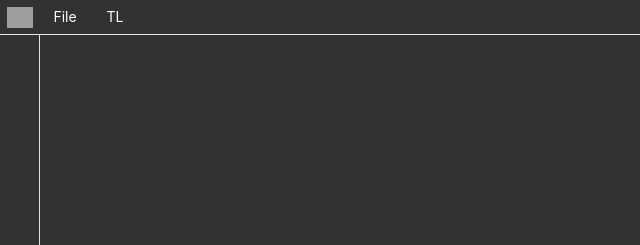
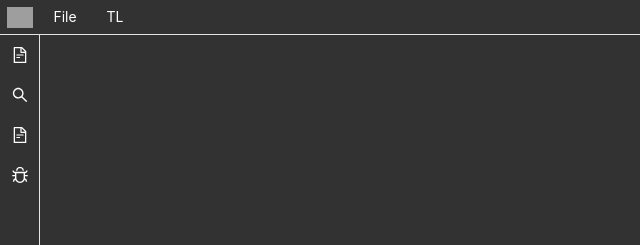
Before and after one commit to uxo2/xyz-t, a React (Create React App) app: page /home in a window 1280 px wide. Shown: the top 245 px of the page, without its empty margins (0-640 px from the left). Built offline with nearby package versions, Linux system fonts and the light colour scheme; grey boxes are pictures that could not be loaded.

Commit message:
update[ui]

```diff
--- a/src/pages/Home/HomeFileResources.tsx
+++ b/src/pages/Home/HomeFileResources/index.tsx
@@ -1,5 +1,4 @@
 import { Drawer } from 'antd'
-
 
 const FileResources = () => {
   const onClose = () => { }
--- /dev/null
+++ b/src/pages/Home/HomeFileResources/styled.tsx
@@ -0,0 +1,5 @@
+import styled from 'styled-components'
+
+export const SidebarContentMeta = styled.div`
+
+`
--- a/src/pages/Home/HomeHeaderComp.tsx
+++ b/src/pages/Home/HomeHeaderComp/index.tsx
@@ -8,7 +8,7 @@ import {
   HomeHeaderBox,
   Button
 } from './styled'
-import HomeFileResources from './HomeFileResources'
+import HomeFileResources from '../HomeFileResources/index'
 
 const HomeHeaderBoxComp = () => {
   const openFileResourcesDrawer = () => {
--- /dev/null
+++ b/src/pages/Home/HomeHeaderComp/styled.tsx
@@ -0,0 +1,27 @@
+import styled from 'styled-components'
+
+export const HomeHeaderBox = styled.header`
+  width: 100%;
+  height: 35px;
+  display: flex;
+  justify-content: flex-start;
+  align-items: center;
+  border-bottom: 1px solid #e3e4e5;
+  .logo-box {
+    width: 100%;
+    height: 100%;
+    padding: 7px;
+    display: inline-block;
+  }
+`
+export const Button = styled.div`
+  display: inline-block;
+  padding: 2px 4px;
+  color: #fff;
+  width: 50px;
+  text-align: center;
+  cursor: pointer;
+  &:hover {
+    background-color: #909399;
+  }
+`
--- a/src/pages/Home/HomeSidebarLeftBox.tsx
+++ /dev/null
@@ -1,9 +0,0 @@
-import {
-  SideBarComp
-} from './styled'
-
-export default () => {
-  return (
-    <SideBarComp></SideBarComp>
-  )
-}
--- /dev/null
+++ b/src/pages/Home/HomeSidebarLeftBox/index.tsx
@@ -0,0 +1,19 @@
+import {
+  SideBarComp
+} from './styled'
+import { SIDEBAR_LEFT_ICONS } from '../../../utils/constant'
+import { Button } from 'antd'
+
+export default () => {
+  return (
+    <SideBarComp>
+      {
+        SIDEBAR_LEFT_ICONS.map(item => {
+          return (
+            <Button icon={<item.icon />} type="text" className="sidebar-icon-btn"></Button>
+          )
+        })
+      }
+    </SideBarComp>
+  )
+}
--- /dev/null
+++ b/src/pages/Home/HomeSidebarLeftBox/styled.tsx
@@ -0,0 +1,12 @@
+import styled from 'styled-components'
+
+export const SideBarComp = styled.div`
+  width: 40px;
+  height: 100%;
+  border-right: 1px solid #e3e4e5;
+  .sidebar-icon-btn {
+    color: #fff;
+    width: 100%;
+    height: 40px;
+  }
+`
--- /dev/null
+++ b/src/pages/Home/HomeSidebarMeta/index.tsx
@@ -0,0 +1,12 @@
+import React from 'react'
+import {
+  SidebarContentMeta
+} from './styled'
+
+export default () => {
+  return (
+    <React.Fragment>
+      <SidebarContentMeta></SidebarContentMeta>
+    </React.Fragment>
+  )
+}
--- /dev/null
+++ b/src/pages/Home/HomeSidebarMeta/styled.tsx
@@ -0,0 +1,5 @@
+import styled from 'styled-components'
+
+export const SidebarContentMeta = styled.div`
+
+`
--- a/src/pages/Home/index.tsx
+++ b/src/pages/Home/index.tsx
@@ -1,5 +1,6 @@
-import HomeHeaderComp from './HomeHeaderComp'
-import HomeSidebarLeftBox from './HomeSidebarLeftBox'
+import HomeHeaderComp from './HomeHeaderComp/index'
+import HomeSidebarLeftBox from './HomeSidebarLeftBox/index'
+import HomeSidebarMeta from './HomeSidebarMeta/index'
 import {
   HomePageContainer,
   HomeMain,
@@ -11,6 +12,7 @@ const HomePage = () => (
     <HomeHeaderComp></HomeHeaderComp>
     <HomeMain>
       <HomeSidebarLeftBox></HomeSidebarLeftBox>
+      <HomeSidebarMeta></HomeSidebarMeta>
       <HomeContent></HomeContent>
     </HomeMain>
   </HomePageContainer>
--- a/src/pages/Home/styled.tsx
+++ b/src/pages/Home/styled.tsx
@@ -15,39 +15,6 @@ export const HomeMain = styled.div`
   align-items: flex-start;
 `
 
-export const Button = styled.div`
-  display: inline-block;
-  padding: 2px 4px;
-  color: #fff;
-  width: 50px;
-  text-align: center;
-  cursor: pointer;
-  &:hover {
-    background-color: #909399;
-  }
-`
-
-export const SideBarComp = styled.div`
-  width: 40px;
-  height: 100%;
-  border-right: 1px solid #e3e4e5;
-`
-
-export const HomeHeaderBox = styled.header`
-  width: 100%;
-  height: 35px;
-  display: flex;
-  justify-content: flex-start;
-  align-items: center;
-  border-bottom: 1px solid #e3e4e5;
-  .logo-box {
-    width: 100%;
-    height: 100%;
-    padding: 7px;
-    display: inline-block;
-  }
-`
-
 export const HomeContent = styled.div`
   flex: 1;
   height: 100%;
```
